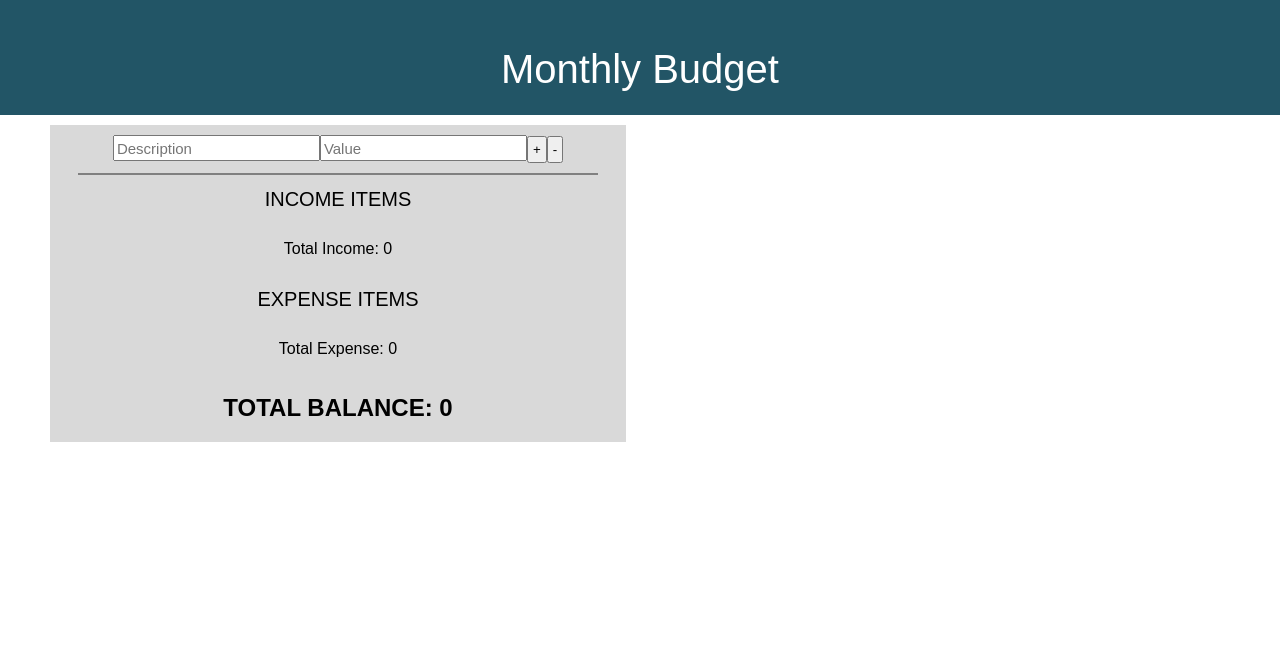
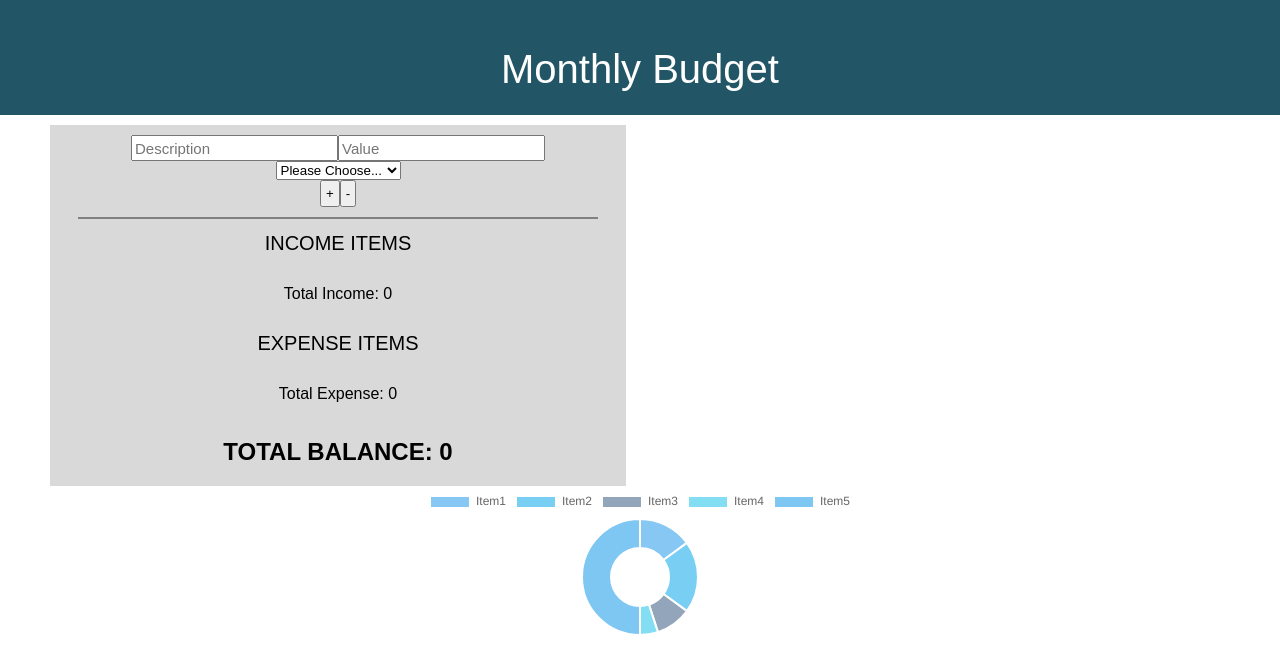
Before and after one commit to sheedSVNTH/react-simple-budget-app, a React (Create React App) app: page / in a window 1280 px wide. Shown: the top 672 px of the page. Built offline with nearby package versions, Linux system fonts and the light colour scheme.

Commit message:
Added pie chart template and INC/EXP categories

```diff
--- a/package.json
+++ b/package.json
@@ -3,7 +3,9 @@
   "version": "0.1.0",
   "private": true,
   "dependencies": {
+    "chart.js": "^2.7.3",
     "react": "^16.4.2",
+    "react-chartjs-2": "^2.7.4",
     "react-dom": "^16.4.2",
     "react-scripts": "1.1.4"
   },
--- a/src/App.js
+++ b/src/App.js
@@ -2,6 +2,7 @@ import React, { Component } from 'react';
 import IncomeList from './components/IncomeList';
 import ExpenseList from './components/ExpenseList';
 import AddItem from './components/AddItem';
+import Chart from './components/Chart';
 import './App.css';
 
 class App extends Component {
@@ -21,19 +22,19 @@ class App extends Component {
 		this.deleteExpenseItem = this.deleteExpenseItem.bind(this);
 	}
 
-	addBudgetItem (item, amount) {
+	addBudgetItem (item, amount, category) {
 		let newIncomeTotal = this.state.totalIncome + parseInt(amount);
 		this.setState({
-			incomeItems: [...this.state.incomeItems, {item: item, amount: amount}],
+			incomeItems: [...this.state.incomeItems, {item: item, amount: amount, category: category}],
 			totalIncome: newIncomeTotal
 		})
 	}
 
-	addExpenseItem (expItem, expAmount) {
+	addExpenseItem (expItem, expAmount, expCategory) {
 		let newExpenseTotal = this.state.totalExpense + parseInt(expAmount);
 
 		this.setState({
-			 expenseItems: [...this.state.expenseItems, {expItem: expItem, expAmount: expAmount}],
+			 expenseItems: [...this.state.expenseItems, {expItem: expItem, expAmount: expAmount, expCategory: expCategory}],
 			totalExpense: newExpenseTotal
 		})
 	}
@@ -84,6 +85,9 @@ class App extends Component {
 		<h2 style={(this.state.totalIncome - this.state.totalExpense === 0) ? {color: 'black'}: (this.state.totalIncome > this.state.totalExpense) ? {color:'green'}:{color:'red'}}> TOTAL BALANCE: {this.state.totalIncome - this.state.totalExpense}</h2>
 			</div>
 		</div>
+		<div>
+		<Chart />
+		</div>
      </div>
     );
   }
--- a/src/components/AddItem.js
+++ b/src/components/AddItem.js
@@ -6,11 +6,13 @@ class AddItem extends React.Component {
 		super(props);
 		this.state = {
 			item:'',
-			amount: ''
+			amount: '',
+			category: 'Select Category'
 		}
 
 		this.handleChangeItem = this.handleChangeItem.bind(this);
 		this.handleChangeAmount = this.handleChangeAmount.bind(this);
+		this.handleSubmit = this.handleSubmit.bind(this);
 		this.handleAddInc = this.handleAddInc.bind(this);
 		this.handleAddExp = this.handleAddExp.bind(this);
 	}
@@ -25,23 +27,34 @@ class AddItem extends React.Component {
 		this.setState({
 			amount: e.target.value
 		});
+
+	}
+
+	handleSubmit(e){
+		this.setState({
+			category: e.target.value
+		});
+
 	}
 
 	handleAddInc(e){
 		e.preventDefault()
-		this.props.addBudgetItem(this.state.item, this.state.amount);
+		this.props.addBudgetItem(this.state.item, this.state.amount, this.state.category);
+		//alert(`item: ${this.state.item}, Amount: ${this.state.amount}, Category: ${this.state.category}`  );
 		this.setState({
 			amount: '',
-			item: ''
+			item: '',
+			category: ''
 		});
 	}
 
 	handleAddExp(e){
 		e.preventDefault()
-		this.props.addExpenseItem(this.state.item, this.state.amount);
+		this.props.addExpenseItem(this.state.item, this.state.amount, this.state.category);
 		this.setState({
 			amount: '',
-			item: ''
+			item: '',
+			category: ''
 		});
 	}
 
@@ -62,6 +75,27 @@ class AddItem extends React.Component {
                     placeholder="Value"
                     type="text"
 			/>
+
+      <form>
+          <select onChange={this.handleSubmit}>
+			<option value="" disabled selected>Please Choose...</option>
+			<option value="earned">INC: Earned</option>
+			<option value="investment">INC: Investment</option>
+			<option value="sales">INC: Sales</option>
+			<option value="re">INC: Real Estate</option>
+			<option value="services">INC: Services</option>
+			<option value="inc-other">INC: Other</option>
+			<option value="expRe">EXP: Real Estate</option>
+			<option value="utility">EXP: Utility</option>
+			<option value="auto">EXP: Auto</option>
+			<option value="medical">EXP: Medical</option>
+			<option value="food">EXP: Food</option>
+			<option value="supply">EXP: Supplies</option>
+			<option value="recreation">EXP: Recreation</option>
+			<option value="exp-other">EXP: Other</option>
+          </select>
+      </form>
+
 			<button className="addBtn" onClick={this.handleAddInc}>+</button>
 			<button className="addBtn" onClick={this.handleAddExp}>-</button>
             </form>
--- /dev/null
+++ b/src/components/Chart.js
@@ -0,0 +1,42 @@
+import React from 'react'
+import {Doughnut} from 'react-chartjs-2';
+
+
+class Chart extends React.Component {
+	constructor(props){
+		super(props);
+		this.state = {
+			chartData: {
+				labels: ['Item1', 'Item2', 'Item3', 'Item4', 'Item5'],
+				datasets: [
+					{
+					label: 'Quantity',
+					data: [15, 20, 10, 5, 50],
+					backgroundColor: [
+						'rgba(54,162, 235, 0.6)',
+						'rgba(30,175, 235, 0.6)',
+						'rgba(75,105, 140, 0.6)',
+						'rgba(50,200, 235, 0.6)',
+						'rgba(40,162, 235, 0.6)'
+
+					]
+					}
+				]
+			}
+		}
+	}
+	render() {
+		return(
+		<div className="chart">
+		<Doughnut
+			data={this.state.chartData}
+			options={{maintainAspectRatio: false}}
+			/>
+			</div>
+			)
+
+	}
+}
+
+
+export default Chart
--- a/src/components/ExpenseList.js
+++ b/src/components/ExpenseList.js
@@ -9,6 +9,7 @@ function ExpenseList(props) {
 						<tr className="expenseItem" key={expense}>
 							<td className="expense-desc">{expense.expItem}</td>
 							<td className="expense-amount">{expense.expAmount}</td>
+							<td className="expense-category">{expense.expCategory}</td>
 							<td><button className="xBtn" onClick={() => props.deleteExpenseItem(index)}>X</button></td>
 						</tr>
                     )
--- a/src/components/IncomeList.js
+++ b/src/components/IncomeList.js
@@ -10,6 +10,7 @@ function IncomeList (props) {
 						<tr className="incomeItem">
                 <td className="income-desc">{income.item}</td>
 			    <td className="income-amount">{income.amount}</td>
+				<td className="income-category">{income.category}</td>
 				<td><button className="xBtn" onClick={() => props.deleteIncomeItem(index)}>X</button></td>
             </tr>
                     )
```
Also changed, not shown: 1 other file (tests, documents, lock files or other folders).
